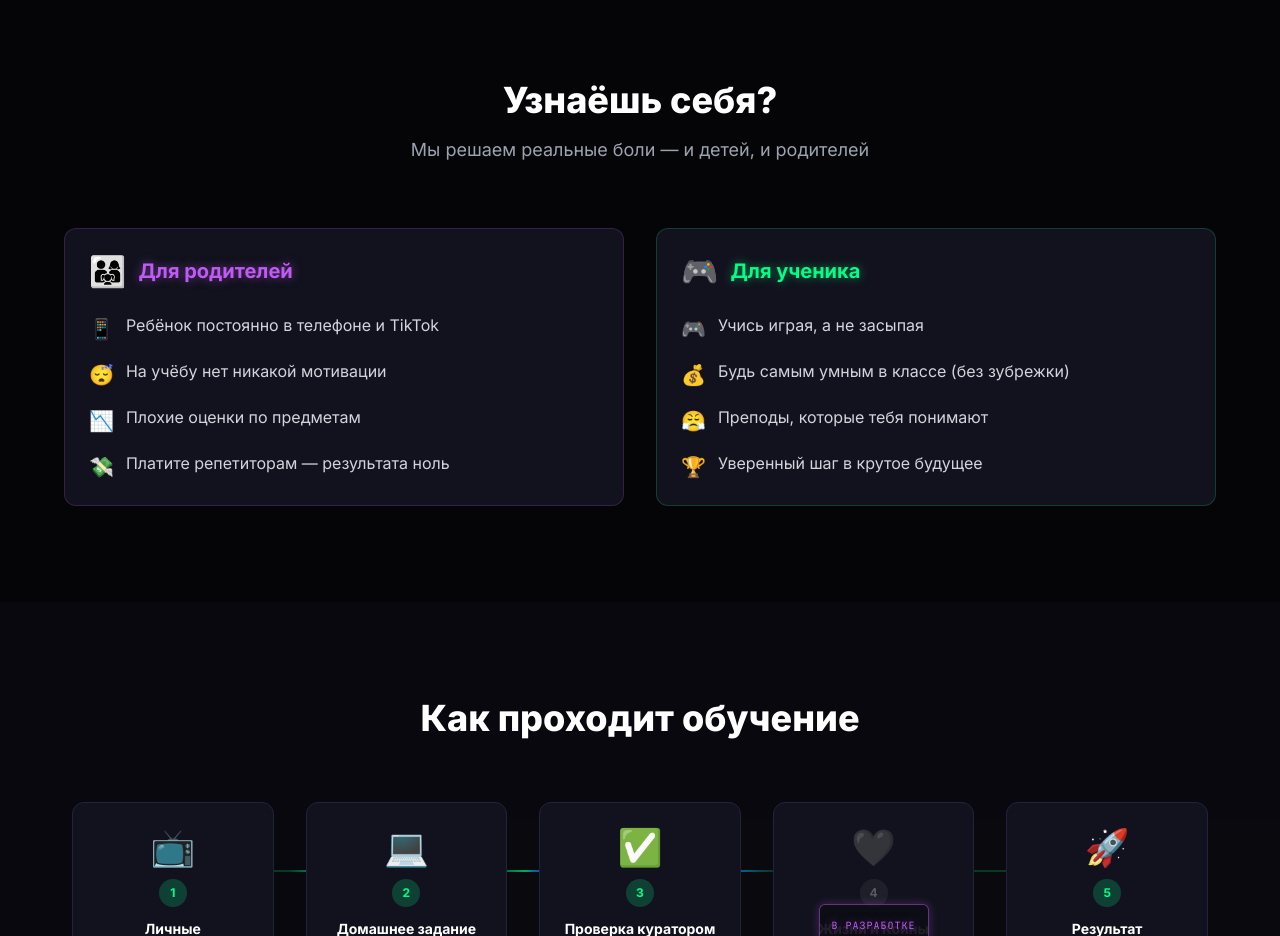
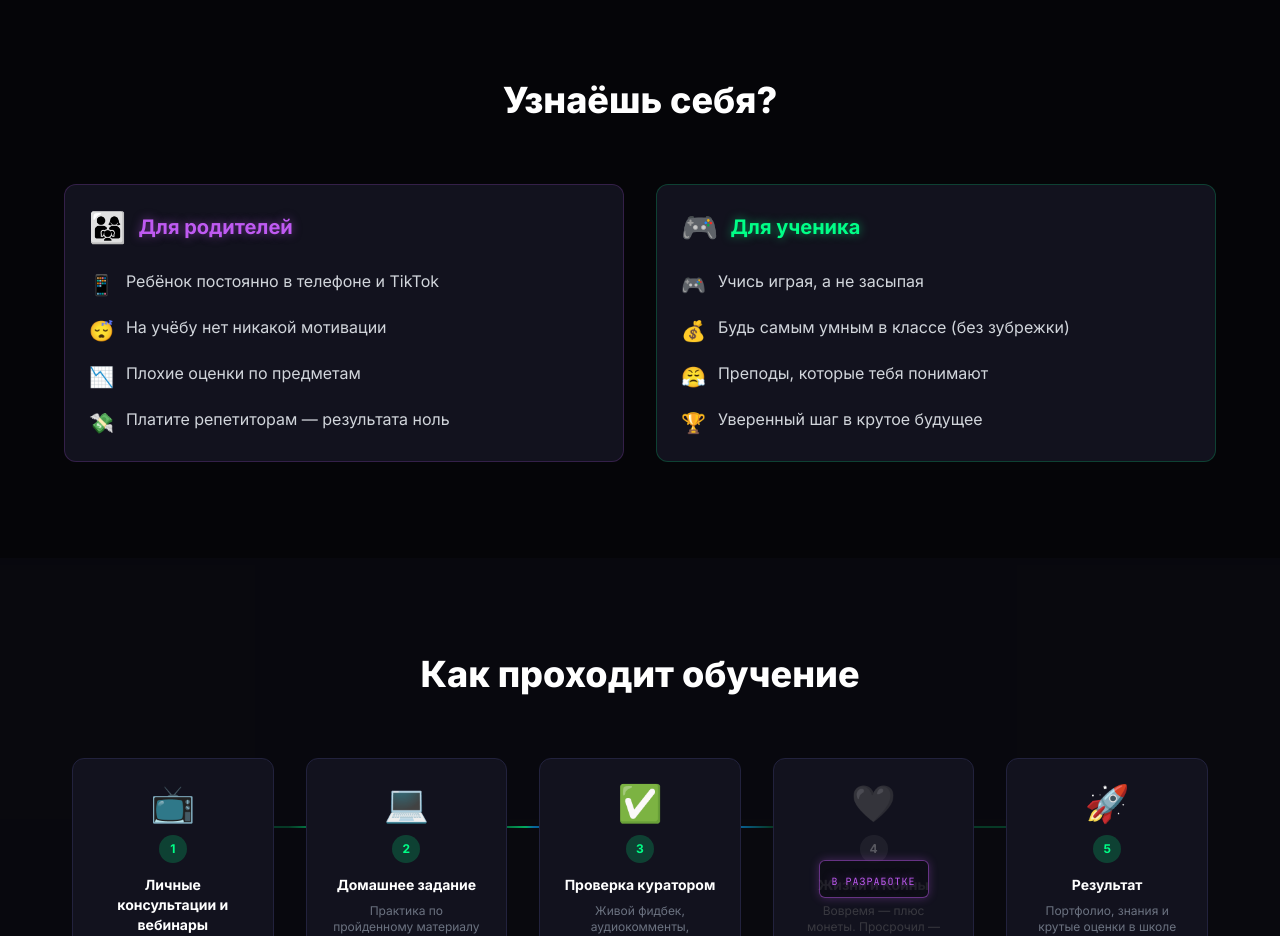
Before and after one commit to longstmija1-hash/paralaxxx, a React (Vite) app in the folder frontend/: page / in a window 1280 px wide. Shown: the part 960-1896 px from the top of the page. Built offline with nearby package versions, Linux system fonts and the light colour scheme.

Commit message:
обновил контент с problem section

```diff
--- a/frontend/src/pages/LandingPage.jsx
+++ b/frontend/src/pages/LandingPage.jsx
@@ -145,7 +145,6 @@ const ProblemsSection = () => (
     <div className="max-w-6xl mx-auto">
       <motion.div initial={{ opacity: 0, y: 30 }} whileInView={{ opacity: 1, y: 0 }} viewport={{ once: true }} className="text-center mb-16">
         <h2 className="section-heading">Узнаёшь себя?</h2>
-        <p className="section-sub mx-auto">Мы решаем реальные боли — и детей, и родителей</p>
       </motion.div>
       <div className="grid md:grid-cols-2 gap-8">
         {/* Parents */}
@@ -593,10 +592,10 @@ const PrivacyModal = ({ onClose }) => (
       </div>
       <div className="p-6 overflow-y-auto max-h-[60vh] text-gray-400 text-sm space-y-4 font-mono custom-scrollbar">
         <p>Настоящая Политика конфиденциальности описывает, как мы собираем, используем и защищаем вашу информацию...</p>
-        <p>1. Сбор информации<br/>Мы собираем информацию при регистрации на сайте, оформлении заявки и использовании функционала платформы.</p>
-        <p>2. Использование информации<br/>Личный данные используются исключительно для связи по поводу занятий, улучшения платформы и персонализации процесса обучения.</p>
-        <p>3. Защита личных данных<br/>Ваши данные надежно защищены. Мы не передаем их третьим лицам без вашего согласия (за исключением случаев, предусмотренных законом).</p>
-        <p>4. Согласие<br/>Пользуясь нашим сайтом, вы автоматически соглашаетесь с нашей политикой конфиденциальности.</p>
+        <p>1. Сбор информации<br />Мы собираем информацию при регистрации на сайте, оформлении заявки и использовании функционала платформы.</p>
+        <p>2. Использование информации<br />Личный данные используются исключительно для связи по поводу занятий, улучшения платформы и персонализации процесса обучения.</p>
+        <p>3. Защита личных данных<br />Ваши данные надежно защищены. Мы не передаем их третьим лицам без вашего согласия (за исключением случаев, предусмотренных законом).</p>
+        <p>4. Согласие<br />Пользуясь нашим сайтом, вы автоматически соглашаетесь с нашей политикой конфиденциальности.</p>
       </div>
       <div className="p-6 border-t border-neon-purple/20 flex justify-end">
         <button onClick={onClose} className="btn-neon px-6 py-2">Закрыть</button>
```
Lines whose indentation alone changed are shown as unchanged.
